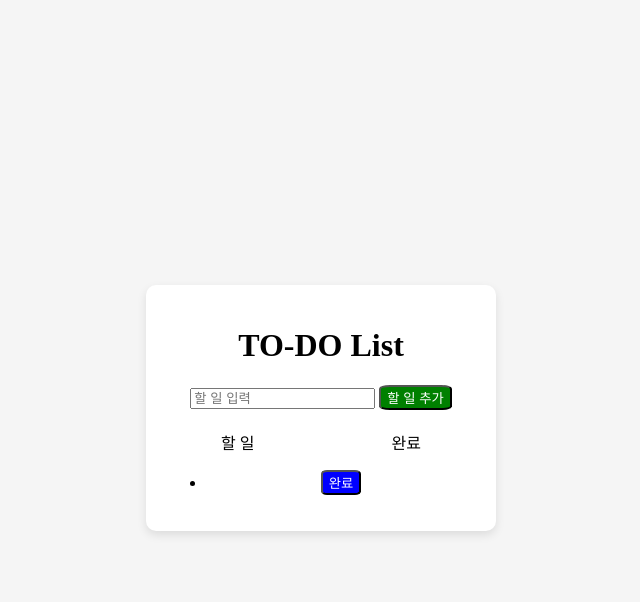
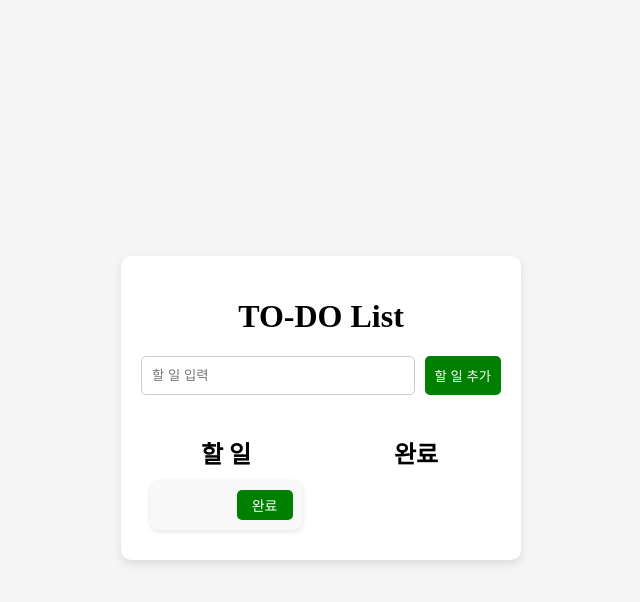
Before and after one commit to jack0928/UMC-8th-Web, a website with bundled scripts: page src/index.html in a window 1280 px wide. Both pictures are taken after a click on the button "할 일 추가". Shown: the whole page, without its empty margins (319-959 px from the left). Built offline with nearby package versions, Linux system fonts and the light colour scheme.

Commit message:
할 일 완료 처리 추가

```diff
--- a/src/app.ts
+++ b/src/app.ts
@@ -1,6 +1,7 @@
 const todoInput = document.getElementById("todo-input") as HTMLInputElement;
 const addButton = document.getElementById("add-button") as HTMLButtonElement;
 const todoList = document.getElementById("todo-list") as HTMLUListElement;
+const doneList = document.getElementById("done-list") as HTMLUListElement;
 
 interface Todo {
     id: string;
@@ -10,6 +11,7 @@ interface Todo {
 
 // Todo 배열
 let todos: Todo[] = [];
+let doneTodos: Todo[] = []
 
 const addTodo = (): void => {
     const newTodo: Todo = {
@@ -21,16 +23,62 @@ const addTodo = (): void => {
     renderTodos();
 };
 
+const doTodo = (todoId: string): void => {
+    const index = todos.findIndex(todo => todo.id === todoId);
+    if (index === -1) return; // 해당 ID가 없으면 함수 종료 -> typescript라 이 과정이 없으면 실행 불가
+
+    const completedTodo = todos.splice(index, 1)[0];
+    if (!completedTodo) return; // undefined인 경우 실행하지 않음
+
+    completedTodo.isDone = true;
+    doneTodos.push(completedTodo);
+    renderTodos();
+    renderDoneTodos();
+};
+
 const renderTodos = (): void => {
     todoList.innerHTML = "";
+
     todos.forEach(todo => {
         const li = document.createElement("li");
-        li.innerHTML = `
-            ${todo.task}
-            <button id="complete-button" onclick="deleteTodo(${todo.id})">완료</button>
-        `;
+
+        // 할 일 텍스트 컨테이너
+        const taskText = document.createElement("span");
+        taskText.textContent = todo.task;
+
+        // 완료 버튼 생성
+        const completeButton = document.createElement("button");
+        completeButton.textContent = "완료";
+        completeButton.classList.add("complete-button");
+        completeButton.addEventListener("click", () => doTodo(todo.id));
+
+        li.appendChild(taskText);
+        li.appendChild(completeButton); // 버튼 추가
         todoList.appendChild(li);
     });
 };
 
+const renderDoneTodos = (): void => {
+    doneList.innerHTML = ""; // 기존 완료 리스트 초기화
+
+    doneTodos.forEach(todo => {
+        const li = document.createElement("li");
+
+        // 완료된 할 일 텍스트
+        const taskText = document.createElement("span");
+        taskText.textContent = todo.task;
+        taskText.style.textDecoration = "line-through"; // 완료 표시
+
+        // 삭제 버튼 생성
+        const deleteButton = document.createElement("button");
+        deleteButton.textContent = "삭제";
+        deleteButton.classList.add("delete-button");
+        //deleteButton.addEventListener("click", () => deleteDoneTodo(todo.id));
+
+        li.appendChild(taskText);
+        li.appendChild(deleteButton);
+        doneList.appendChild(li);
+    });
+};
+
 addButton.addEventListener("click", addTodo);
--- a/src/index.html
+++ b/src/index.html
@@ -14,11 +14,16 @@
             <input type="text" id="todo-input" placeholder="할 일 입력">
             <button id="add-button">할 일 추가</button>
         </div>
-        <div class="process-area">
-            <span>할 일</span>
-            <span>완료</span>
+        <div class="lists-container">
+            <div class="todo-list-container">
+                <h2>할 일</h2>
+                <ul id="todo-list"></ul>
+            </div>
+            <div class="done-list-container">
+                <h2>완료</h2>
+                <ul id="done-list"></ul>
+            </div>
         </div>
-        <ul id="todo-list"></ul>
 
     </div>
 
--- a/src/style.css
+++ b/src/style.css
@@ -8,38 +8,121 @@ body {
     align-items: center;
     height: 100vh;
     background-color: whitesmoke;
+    flex-direction: column;
 }
 
-.todo-container{
+.todo-container {
     background-color: white;
     padding: 20px;
     border-radius: 10px;
     box-shadow: 0px 4px 10px rgba(0, 0, 0, 0.1);
-    width: 350px;
+    width: 400px;
     text-align: center;
 }
-.process-area{
+
+.input-area {
     display: flex;
-    justify-content: space-between;
-    margin-top: 20px;
-    padding: 0px 55px;
+    gap: 10px;
+    margin-bottom: 20px;
 }
+
+#todo-input {
+    flex: 1;
+    padding: 10px;
+    border-radius: 5px;
+    border: 1px solid #ccc;
+}
+
 #add-button {
     background-color: green;
     color: white;
-    border-radius: 15%;
+    border-radius: 5px;
+    padding: 10px;
+    border: none;
+    cursor: pointer;
 }
 
 #add-button:hover {
-    background-color: gray;
+    background-color: darkgreen;
 }
 
-#complete-button {
-    background-color: blue;
-    color: white;
-    border-radius: 15%;
+.lists-container {
+    display: flex;
+    justify-content: space-between; /* ✅ 할 일과 완료 리스트를 좌우 정렬 */
+    align-items: flex-start; /* ✅ 문구는 고정, 리스트는 아래로 추가 */
+    width: 100%;
+    gap: 20px; /* ✅ 리스트 간격 추가 */
 }
 
-#complete-button:hover {
-    background-color: gray;
+.todo-list-container,
+.done-list-container {
+    flex: 1; /* ✅ 두 개의 리스트 크기를 동일하게 설정 */
+    display: flex;
+    flex-direction: column;
+    align-items: center;
 }
+
+/* ✅ 할 일과 완료 문구는 고정 (위치 변경 X) */
+.todo-list-container h2,
+.done-list-container h2 {
+    text-align: center;
+    margin-bottom: 10px;
+    min-height: 30px; /* ✅ 고정 높이 설정 */
+}
+
+ul {
+    width: 100%;
+    list-style: none;
+    padding: 0;
+    margin: 0;
+}
+
+/* ✅ 리스트 항목 추가 시 문구는 유지되고, 아래로만 추가됨 */
+.todo-list-container ul,
+.done-list-container ul {
+    display: flex;
+    flex-direction: column;
+    align-items: center;
+    width: 100%;
+}
+
+/* ✅ 리스트 항목 스타일 */
+li {
+    display: flex;
+    justify-content: space-between;
+    align-items: center;
+    width: 90%; /* ✅ 리스트 아이템 너비 조정 */
+    background: #f9f9f9;
+    padding: 10px;
+    border-radius: 10px;
+    box-shadow: 0px 2px 5px rgba(0, 0, 0, 0.1);
+    margin-bottom: 10px;
+}
+
+.complete-button {
+    background-color: green;
+    color: white;
+    border-radius: 5px;
+    border: none;
+    cursor: pointer;
+    padding: 5px 15px;
+    font-size: 14px;
+}
+
+.complete-button:hover {
+    background-color: darkgreen;
+}
+
+.delete-button {
+    background-color: red;
+    color: white;
+    border-radius: 5px;
+    border: none;
+    cursor: pointer;
+    padding: 5px 15px;
+    font-size: 14px;
+}
+
+.delete-button:hover {
+    background-color: darkred;
+}
```
Also changed, not shown: dist/app.js.
